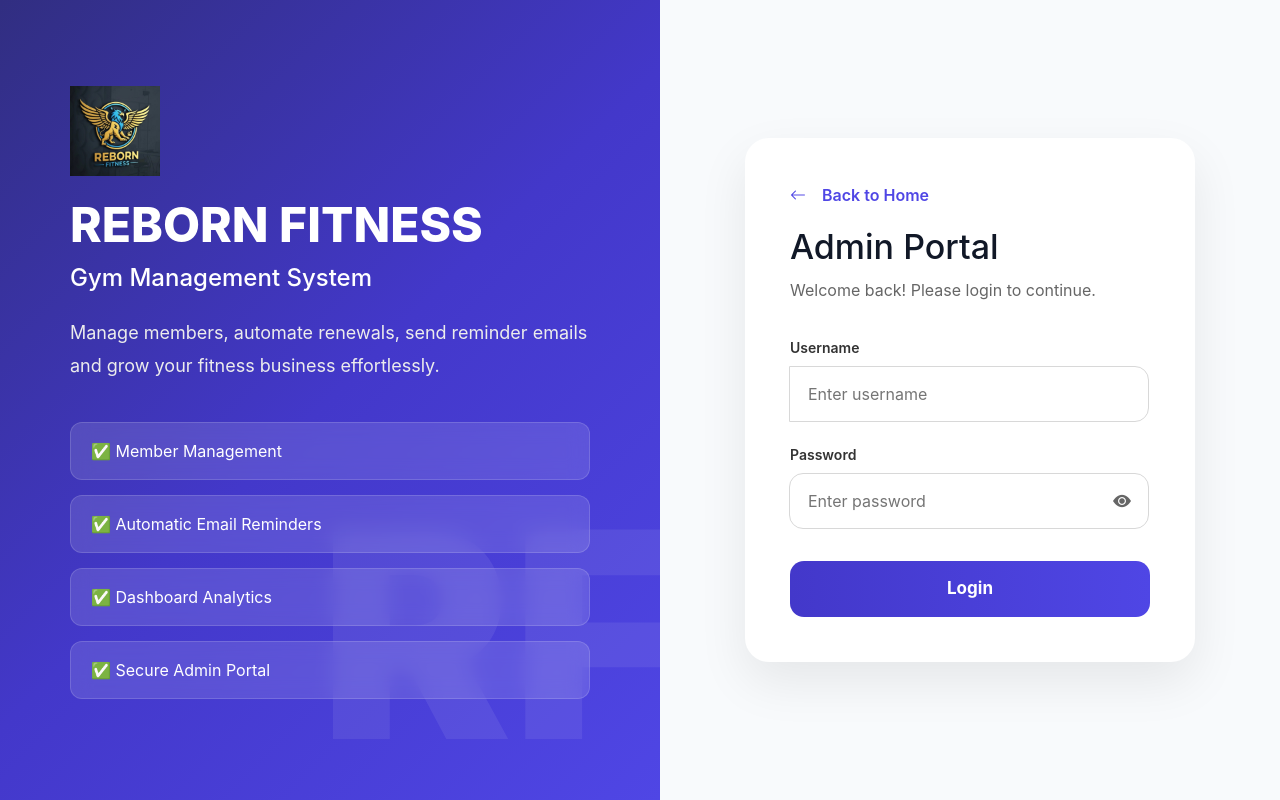
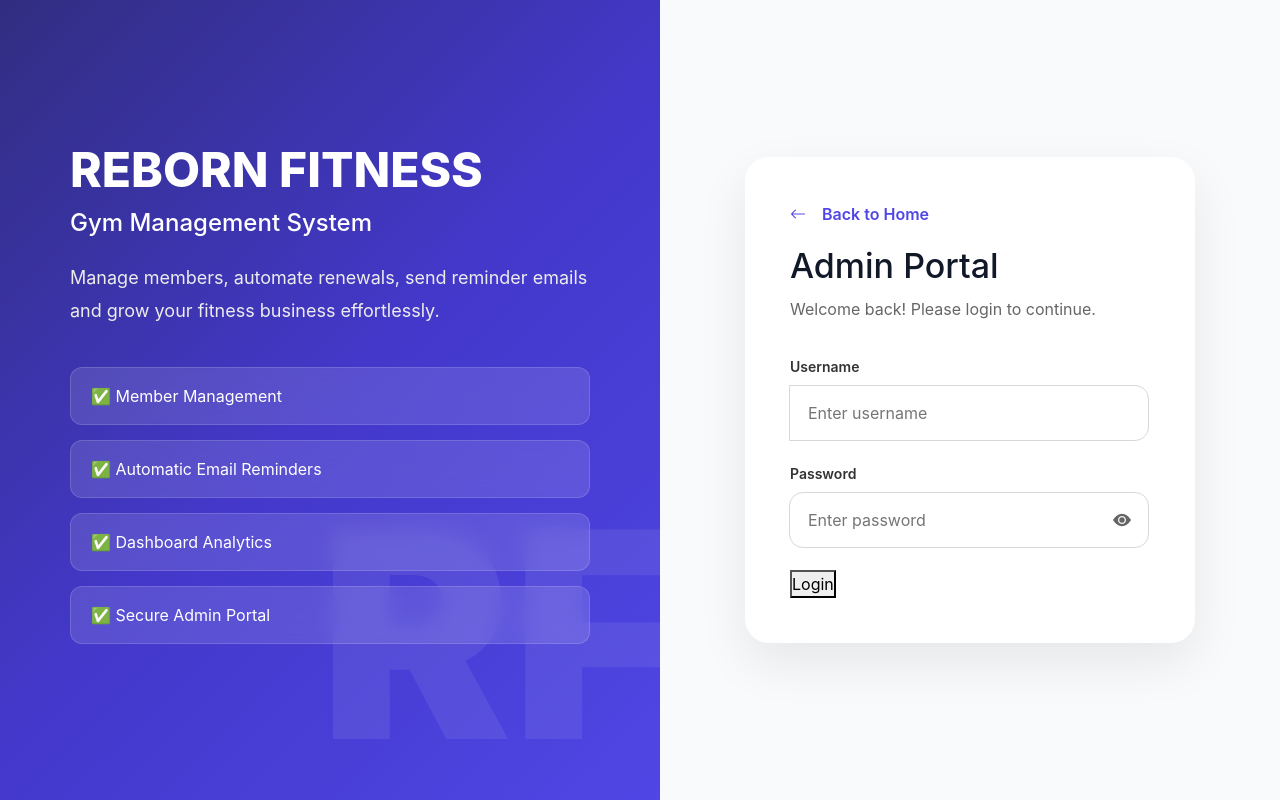
Before and after one commit to DevineniPhanindra/gym-reborn, a React (Vite) app in the folder client/: page /login in a window 1280 px wide. Built offline with nearby package versions, Linux system fonts and the light colour scheme; no server answers.

Commit message:
Update Login.jsx

```diff
--- a/client/src/pages/Login.jsx
+++ b/client/src/pages/Login.jsx
@@ -49,11 +49,7 @@
 
         <div className="brand">
 
-          <img
-            src="/favcon.png"
-            alt="Reborn Fitness"
-            className="brand-logo"
-          />
+
 
           <h1>REBORN FITNESS</h1>
 
@@ -159,7 +155,7 @@
 
             <button
               type="submit"
-              className="login-btn"
+              className="admin-login-btn"
               disabled={loading}
             >
               {loading ? "Signing In..." : "Login"}
```
